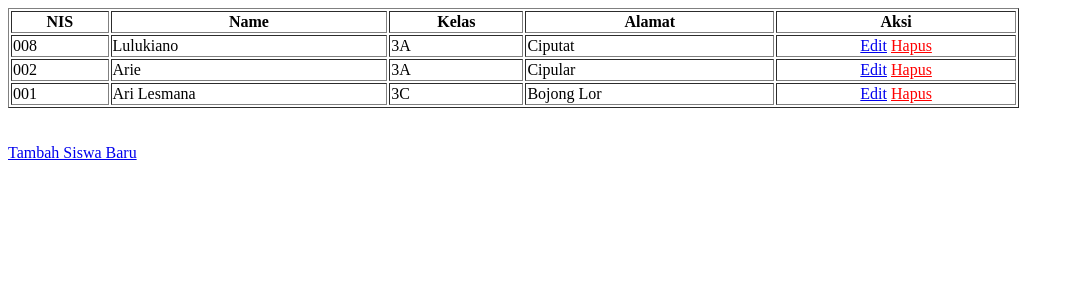
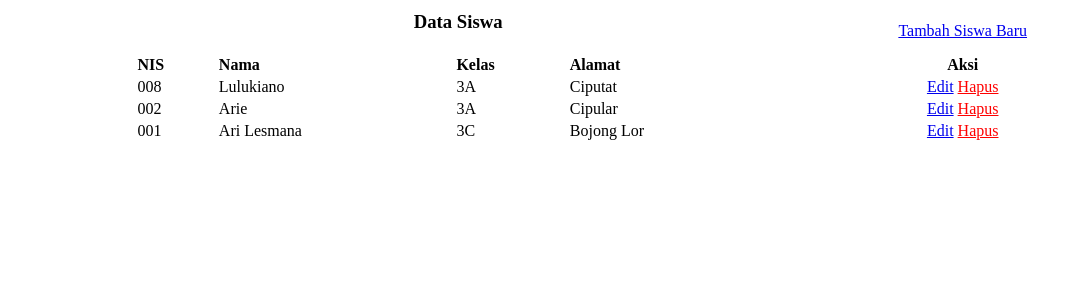
Before and after one commit to muhjamaludin/template, a PHP site: page / in a window 1280 px wide. Shown: the top 300 px of the page, without its empty margins (0-1081 px from the left). Run offline with PHP 8.4, Linux system fonts and the light colour scheme; data comes from the database, SQL or seed files in the repository.

Commit message:
ubah tampilan lebih baik di halaman utama

```diff
--- a/crud-dumbways/index.php
+++ b/crud-dumbways/index.php
@@ -10,13 +10,17 @@ $result = mysqli_query($koneksi, "SELECT * FROM tb_siswa ORDER BY id DESC");
     </head>
 
     <body>
-        <table width="80%" border='1'>
-            <tr>
+        <table width="80%" border='0' align='center'>
+	    <tr>
+		<td colspan='4' align='center'><h3>Data Siswa<br></h3></td>
+		<td colspan='1' align='center'><a href="add_siswa.php" align='center'>Tambah Siswa Baru<br></a></td>
+	    </tr>
+            <tr align='left'>
                 <th>NIS</th>
-                <th>Name</th>
+                <th>Nama</th>
                 <th>Kelas</th>
                 <th>Alamat</th>
-                <th>Aksi</th>
+                <th align='center'>Aksi</th>
             </tr>
             <?php
             while($siswa_data=mysqli_fetch_array($result)){
@@ -32,6 +36,6 @@ $result = mysqli_query($koneksi, "SELECT * FROM tb_siswa ORDER BY id DESC");
             ?>
         </table><br><br>
 
-        <a href="add_siswa.php">Tambah Siswa Baru</a>
+
     </body>
 </html>
```
